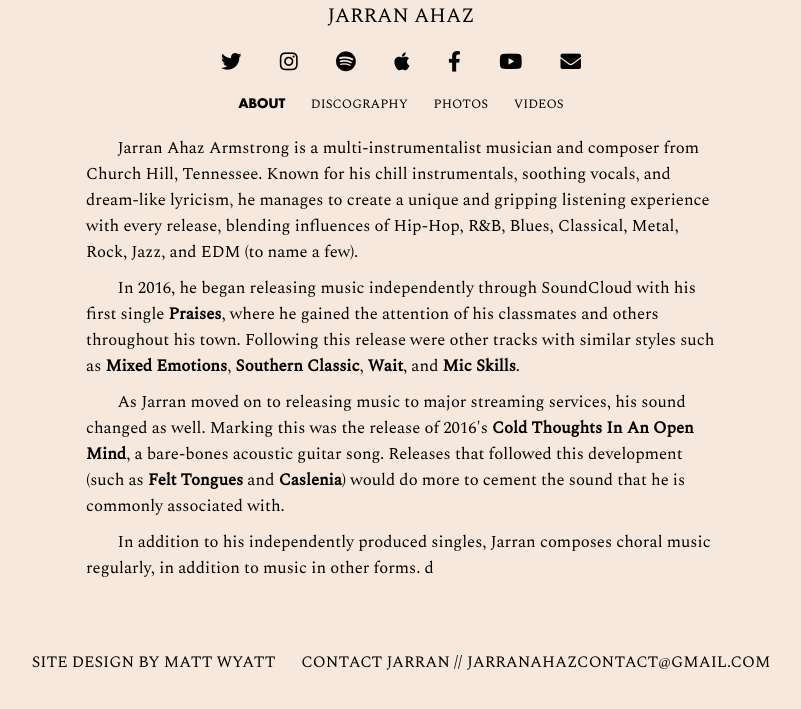
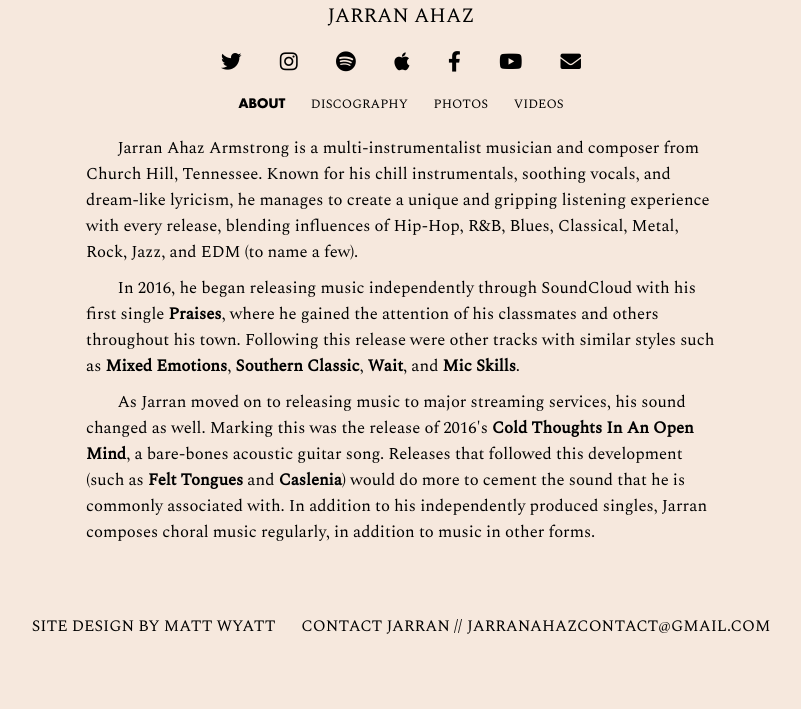
Before and after one commit to jarranarmstrong/jarranarmstrong.github.io, a Jekyll site: the page built from about.html, in a window 1280 px wide. Shown: the top 709 px of the page, without its empty margins (239-1040 px from the left). Built offline with Jekyll 4.4.1, drawn with Linux system fonts in a browser that asks for light colours; nearby versions of some CDN libraries.

```diff
--- a/about.html
+++ b/about.html
@@ -6,6 +6,6 @@ page: about
 	<div class="pane">
 		<p>Jarran Ahaz Armstrong is a multi-instrumentalist musician and composer from Church Hill, Tennessee. Known for his chill instrumentals, soothing vocals, and dream-like lyricism, he manages to create a unique and gripping listening experience with every release, blending influences of Hip-Hop, R&B, Blues, Classical, Metal, Rock, Jazz, and EDM (to name a few).</p>
 
-		<p>In 2016, he began releasing music independently through SoundCloud with his first single <strong>Praises</strong>, where he gained the attention of his classmates and others throughout his town. Following this release were other tracks with similar styles such as <strong>Mixed Emotions</strong>, <strong>Southern Classic</strong>, <strong>Wait</strong>, and <strong>Mic Skills</strong>.</p> <p>As Jarran moved on to releasing music to major streaming services, his sound changed as well. Marking this was the release of 2016's <strong>Cold Thoughts In An Open Mind</strong>, a bare-bones acoustic guitar song. Releases that followed this development (such as <strong>Felt Tongues</strong> and <strong>Caslenia</strong>)  would do more to cement the sound that he is commonly associated with.</p> <p>In addition to his independently produced singles, Jarran composes choral music regularly, in addition to music in other forms. d</p>
+		<p>In 2016, he began releasing music independently through SoundCloud with his first single <strong>Praises</strong>, where he gained the attention of his classmates and others throughout his town. Following this release were other tracks with similar styles such as <strong>Mixed Emotions</strong>, <strong>Southern Classic</strong>, <strong>Wait</strong>, and <strong>Mic Skills</strong>.</p> <p>As Jarran moved on to releasing music to major streaming services, his sound changed as well. Marking this was the release of 2016's <strong>Cold Thoughts In An Open Mind</strong>, a bare-bones acoustic guitar song. Releases that followed this development (such as <strong>Felt Tongues</strong> and <strong>Caslenia</strong>)  would do more to cement the sound that he is commonly associated with. In addition to his independently produced singles, Jarran composes choral music regularly, in addition to music in other forms.</p>
 	</div>
 </div>
```
